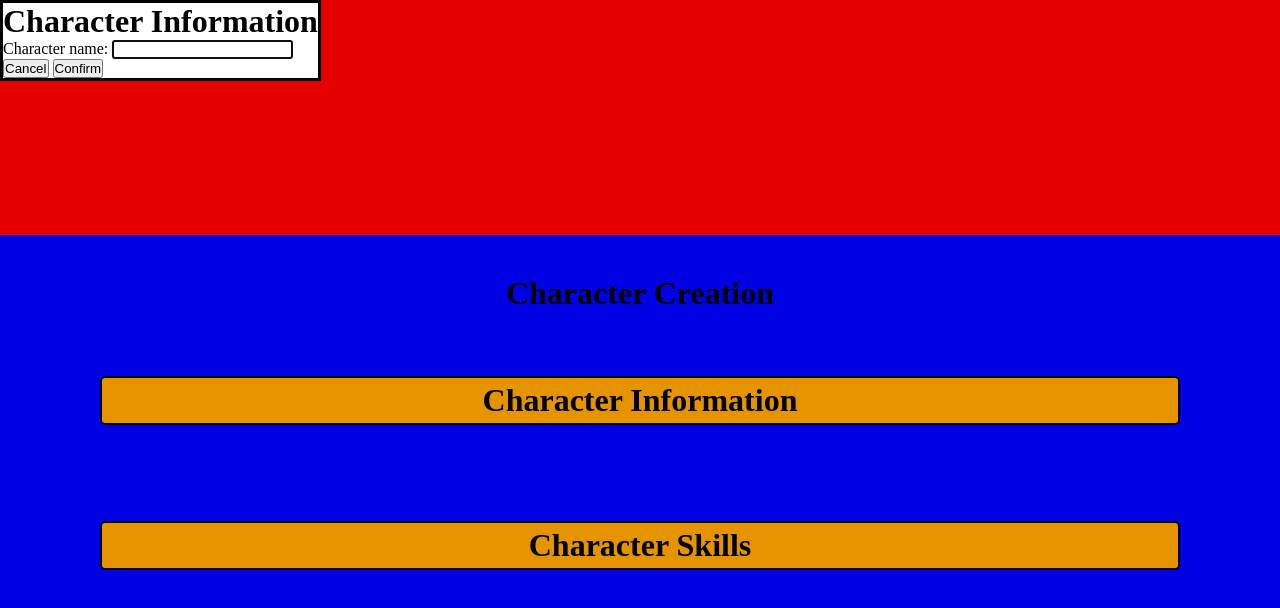
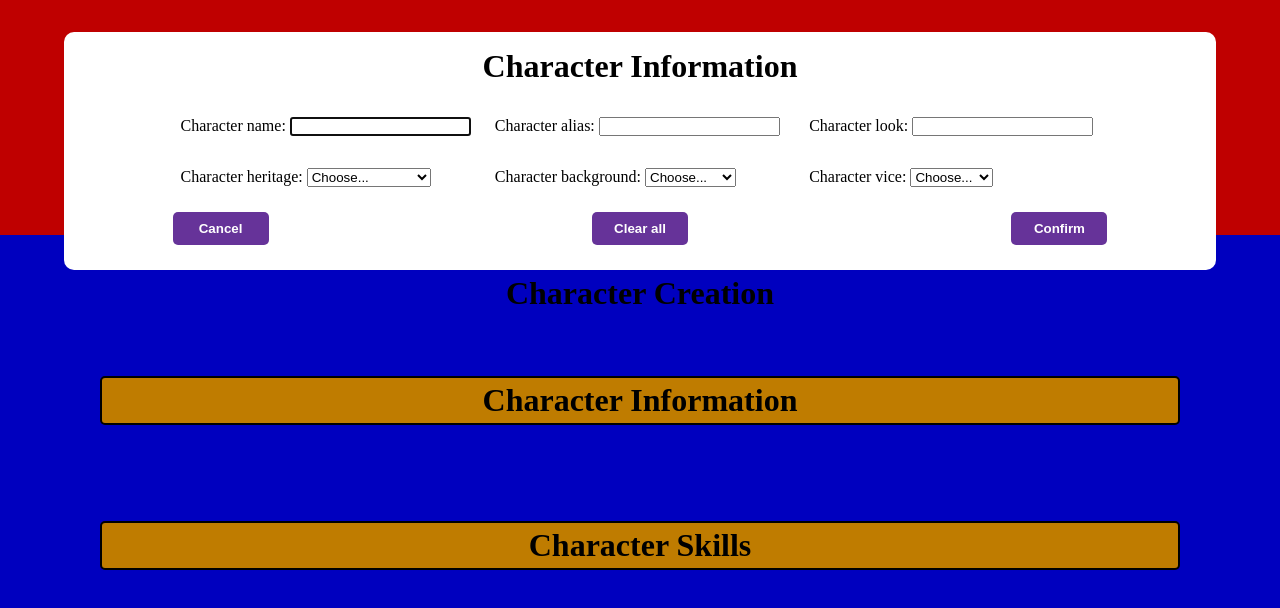
Before and after one commit to w1lli4n/blades_sheets, a plain HTML site: page index.html in a window 1280 px wide. Both pictures are taken after a click on the element "Character Information". Shown: the part 565-1173 px from the top of the page. Drawn offline with Linux system fonts and the light colour scheme.

Commit message:
feat: simple modal logic

```diff
--- a/index.html
+++ b/index.html
@@ -20,14 +20,75 @@
         <div id="create" class="container create">
             <h1>Character Creation</h1>
             <!-- Char Info -->
-            <div id="modal-open-info" class="modal-create">
+            <div data-open="modal-dialog-info" class="modal-create">
                 <h1>Character Information</h1>
             </div>
-            <dialog id="modal-dialog-info">
+            <dialog id="modal-dialog-info" class="modal">
                 <h1>Character Information</h1>
-                <form>
-                    <label for="info-character-name">Character name:</label>
-                    <input type="text" id="info-character-name" />
+                <form class="modal-dialog-form">
+                    <div class="modal-dialog-inputs">
+                        <label for="name">Character name:</label>
+                        <input type="text" id="name" name="name" />
+                    </div>
+
+                    <div class="modal-dialog-inputs">
+                        <label for="alias">Character alias:</label>
+                        <input type="text" id="alias" name="alias" />
+                    </div>
+
+                    <div class="modal-dialog-inputs">
+                        <label for="look">Character look:</label>
+                        <input type="text" id="look" name="look" />
+                    </div>
+
+                    <div class="modal-dialog-inputs">
+                        <label for="heritage">
+                            Character heritage:
+                            <select name="heritage" id="heritage">
+                                <option value="default">Choose...</option>
+                                <option value="akoros">Akoros</option>
+                                <option value="the-dagger-isles">
+                                    The Dagger Isles
+                                </option>
+                                <option value="iruvian">Iruvian</option>
+                                <option value="severos">Severos</option>
+                                <option value="skovlan">Skovlan</option>
+                                <option value="tycheros">Tycheros</option>
+                            </select>
+                        </label>
+                    </div>
+
+                    <div class="modal-dialog-inputs">
+                        <label for="background">
+                            Character background:
+                            <select name="background" id="background">
+                                <option value="default">Choose...</option>
+                                <option value="academic">Academic</option>
+                                <option value="labor">Labor</option>
+                                <option value="law">Law</option>
+                                <option value="trade">Trade</option>
+                                <option value="military">Military</option>
+                                <option value="noble">Noble</option>
+                                <option value="underworld">Underworld</option>
+                            </select>
+                        </label>
+                    </div>
+
+                    <div class="modal-dialog-inputs">
+                        <label for="vice">
+                            Character vice:
+                            <select name="vice" id="vice">
+                                <option value="default">Choose...</option>
+                                <option value="faith">Faith</option>
+                                <option value="gambling">Gambling</option>
+                                <option value="luxury">Luxury</option>
+                                <option value="obligation">Obligation</option>
+                                <option value="pleasure">Pleasure</option>
+                                <option value="stupor">Stupor</option>
+                                <option value="weird<">Weird</option>
+                            </select>
+                        </label>
+                    </div>
 
                     <div class="modal-buttons">
                         <button
@@ -36,6 +97,14 @@
                             formmethod="dialog"
                         >
                             Cancel
+                        </button>
+                        <button
+                            class="modal-clear-button"
+                            id="modal-clear-info"
+                            value="clear"
+                            type="button"
+                        >
+                            Clear all
                         </button>
                         <button
                             class="modal-confirm-button"
@@ -49,10 +118,10 @@
             </dialog>
 
             <!-- Char Skills-->
-            <div id="modal-open-skills" class="modal-create">
+            <div data-open="modal-dialog-skills" class="modal-create">
                 <h1>Character Skills</h1>
             </div>
-            <dialog id="modal-dialog-skills">
+            <dialog id="modal-dialog-skills" class="modal">
                 <h1>Character Skills</h1>
                 <form>
                     <div class="modal-buttons">
@@ -64,8 +133,16 @@
                             Cancel
                         </button>
                         <button
+                            class="modal-clear-button"
+                            id="modal-clear-info"
+                            value="clear"
+                            type="button"
+                        >
+                            Clear all
+                        </button>
+                        <button
                             class="modal-confirm-button"
-                            id="modal-confirm-skills"
+                            id="modal-confirm-info"
                             value="default"
                         >
                             Confirm
@@ -73,8 +150,6 @@
                     </div>
                 </form>
             </dialog>
-
-            <output></output>
         </div>
         <script src="scripts/modal.js"></script>
         <div id="import" class="container import">
--- a/scripts/modal.js
+++ b/scripts/modal.js
@@ -1,29 +1,58 @@
-let modals = ["info", "skills"];
+const modals = document.querySelectorAll("dialog.modal");
 
-modals.forEach((section) => {
-  let button_open = document.getElementById("modal-open-" + section);
-  let modal = document.getElementById("modal-dialog-" + section);
+modals.forEach((modal) => {
+  const form = modal.querySelector(".modal-dialog-form");
 
-  button_open.addEventListener("click", () => {
-    modal.showModal();
-  });
+  // Use data attributes to link buttons to modals dynamically
+  const buttonOpen = document.querySelector(`[data-open="${modal.id}"]`);
+  const buttonConfirm = modal.querySelector(".modal-confirm-button");
+  const buttonClear = modal.querySelector(".modal-clear-button");
+
+  openDialog(buttonOpen, modal);
+  closeDialog(modal);
+  clearDialog(buttonClear, form);
+  formHandle(buttonConfirm, modal, form);
 });
 
-modals.forEach((section) => {
-  let modal = document.getElementById("modal-dialog-" + section);
-  let confirm_button = document.getElementById("modal-confirm-" + section);
-  let input = document.getElementById("info-character-name");
+function openDialog(button, modal) {
+  button.addEventListener("click", () => {
+    modal.showModal();
+    modal.querySelector("input, select, textarea").focus();
+  });
+}
 
+function closeDialog(modal) {
   modal.addEventListener("close", (e) => {
-    let output =
-      modal.returnValue === "default"
-        ? "No return"
-        : `Return value: ${modal.returnValue}.`;
-    console.log(output);
+    console.log(modal.returnValue);
+  });
+}
+
+function clearDialog(button, form) {
+  button.addEventListener("click", () => {
+    form.reset();
+  });
+}
+
+function formHandle(button, modal, form) {
+  button.addEventListener("click", (e) => {
+    e.preventDefault();
+
+    if (!form.checkValidity()) {
+      form.reportValidity(); // Native browser validation feedback
+      return;
+    }
+
+    const formData = new FormData(form);
+    const json = feedFormData(formData);
+    modal.close(JSON.stringify(json));
+  });
+}
+
+function feedFormData(formData) {
+  const json = {};
+  formData.forEach((value, key) => {
+    json[key] = value;
   });
 
-  confirm_button.addEventListener("click", (e) => {
-    e.preventDefault();
-    modal.close(input.value);
-  });
-});
+  return json;
+}
--- a/styles/create.css
+++ b/styles/create.css
@@ -1,19 +1,6 @@
+@import "modal.css";
+
 .create {
     background-color: blue;
     justify-content: flex-start;
 }
-
-.modal-create {
-    cursor: pointer;
-
-    width: 90%;
-
-    border: 2px solid black;
-    border-radius: 5px;
-    margin: 32px 0;
-    padding: 0.25rem;
-
-    background-color: orange;
-
-    text-align: center;
-}
--- /dev/null
+++ b/styles/modal.css
@@ -0,0 +1,107 @@
+.modal-create {
+    cursor: pointer;
+
+    width: 90%;
+
+    border: 2px solid black;
+    border-radius: 5px;
+    margin: 32px 0;
+    padding: 0.25rem;
+
+    background-color: orange;
+
+    text-align: center;
+}
+
+dialog[open] {
+    opacity: 1;
+    transform: scaleY(1);
+
+    width: 90%;
+
+    margin: 32px auto;
+    padding: 16px;
+    border: none;
+    border-radius: 10px;
+
+    display: flex;
+    flex-direction: column;
+    align-items: center;
+    gap: 16px;
+    overflow: scroll;
+}
+
+dialog {
+    opacity: 0;
+    transform: scaleY(0);
+    transition:
+        opacity 0.2s ease-out,
+        transform 0.2s ease-out,
+        overlay 0.2s ease-out allow-discrete,
+        display 0.2s ease-out allow-discrete;
+}
+
+@starting-style {
+    dialog[open] {
+        opacity: 0;
+        transform: scaleY(0);
+    }
+}
+
+dialog::backdrop {
+    background-color: rgb(0 0 0 / 0%);
+    transition:
+        display 0.2s allow-discrete,
+        overlay 0.2s allow-discrete,
+        background-color 0.2s;
+}
+
+dialog[open]::backdrop {
+    background-color: rgb(0 0 0 / 25%);
+}
+
+@starting-style {
+    dialog[open]::backdrop {
+        background-color: rgb(0 0 0 / 0%);
+    }
+}
+
+.modal-dialog-inputs {
+    padding: 8px;
+    margin: 8px 0;
+}
+
+.modal-dialog-form {
+    display: grid;
+    grid-template-columns: 1fr 1fr 1fr;
+    grid-template-rows: 1fr 1fr 1fr;
+    gap: 0px 8px;
+    grid-template-areas:
+        ". . ."
+        ". . ."
+        "modal-buttons modal-buttons modal-buttons";
+}
+
+.modal-buttons {
+    grid-area: modal-buttons;
+
+    display: flex;
+    align-items: center;
+    justify-content: space-between;
+}
+
+.modal-buttons > button {
+    cursor: pointer;
+
+    color: white;
+
+    font-weight: bold;
+
+    min-width: 96px;
+
+    background-color: rebeccapurple;
+
+    border: 1px solid transparent;
+    border-radius: 5px;
+    padding: 0.5rem;
+}
```
